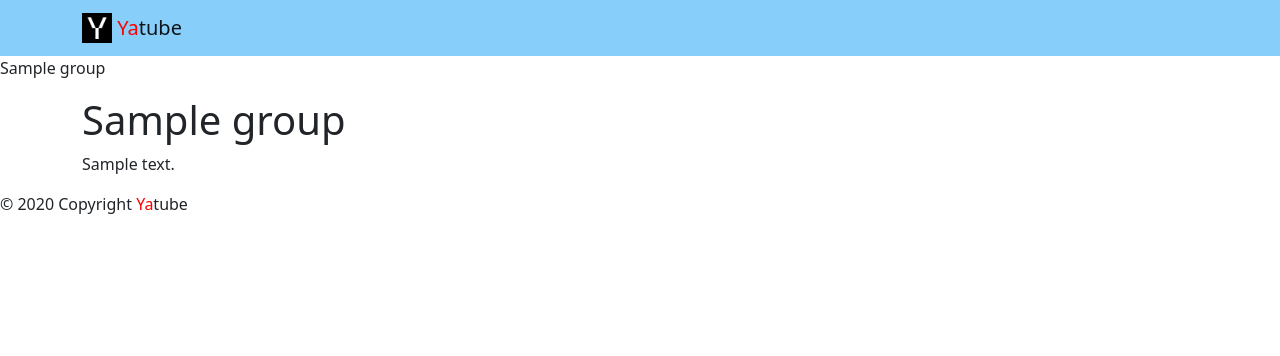
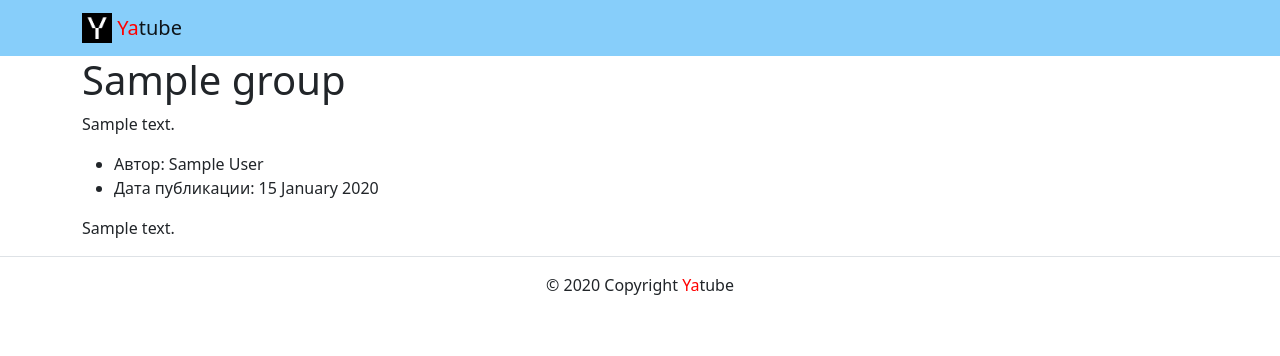
Before and after one commit to Rebsun-web/yatube_project, a Django app: a page that uses yatube/templates/includes/footer.html in a window 1280 px wide. Shown: the top 356 px of the page. Run offline with Django 3.2, Linux system fonts and the light colour scheme; tables that the repository leaves empty hold one stand-in row (values such as "Sample post"); some libraries are stand-ins or nearby versions.

Commit message:
Working version fot theme 5, lesson 6

```diff
--- a/yatube/posts/models.py
+++ b/yatube/posts/models.py
@@ -23,14 +23,7 @@ class Post(models.Model):
 class Group(models.Model):
     title = models.CharField(max_length=200)
     slug = models.SlugField(max_length=50)
-    description = models.TextField()
-    # group = models.ForeignKey(
-    #     Post,
-    #     blank=True,
-    #     null=True,
-    #     on_delete=models.CASCADE,
-    #     related_name='posts'
-    # )
+    description = models.TextField(blank=True, null=True,)
 
     def __str__(self) -> str:
         return (self.title)
--- a/yatube/posts/urls.py
+++ b/yatube/posts/urls.py
@@ -1,9 +1,9 @@
 from django.urls import path
 from . import views
 
-app_name = 'name_posts'
+app_name = 'posts'
 
 urlpatterns = [
-    path('', views.index, name='name_posts_index'),
-    path('group/<slug>/', views.group_posts, name='name_posts_group_posts')
+    path('', views.index, name='posts_index'),
+    path('group/<slug:slug>/', views.group_posts, name='posts_group_posts')
 ]
--- a/yatube/templates/includes/footer.html
+++ b/yatube/templates/includes/footer.html
@@ -4,4 +4,6 @@
 <!-- text-center: выравнивает текстовые блоки внутри блока по центру -->
 <!-- py-3: контент внутри размещается с отступом сверху и снизу -->
 <!-- тег span используется для добавления нужных стилей отдельным участкам текста -->
-<p>© 2020 Copyright <span style="color:red">Ya</span>tube</p>
+<div class = 'border-top text-center py-3'>
+    <p>© 2020 Copyright <span style="color:red">Ya</span>tube</p>
+</div>
--- a/yatube/templates/includes/header.html
+++ b/yatube/templates/includes/header.html
@@ -4,7 +4,7 @@
 <!-- В дальнейшем тут будет создано полноценное меню -->
 <nav class="navbar navbar-light" style="background-color: lightskyblue">
     <div class="container">
-    <a class="navbar-brand" href="{% url 'name_posts:name_posts_index' %}">
+    <a class="navbar-brand" href="{% url 'posts:posts_index' %}">
         <img src="{% static 'img/logo.png' %}" width="30" height="30" class="d-inline-block align-top" alt="">
         <!-- тег span используется для добавления нужных стилей отдельным участкам текста -->
         <span style="color:Red">Ya</span>tube
--- a/yatube/templates/posts/group_list.html
+++ b/yatube/templates/posts/group_list.html
@@ -1,7 +1,4 @@
 {% extends 'base.html' %}
-{% block group %}
-  <p>{{group}}</p>
-{% endblock %}
 {% block content %}
   <div class = 'container'>
     <h1>{{group.title}}</h1>
@@ -9,7 +6,7 @@
       {{group.description}}
     </p>
     <article>
-      {% for post.group.slug in posts.group %}
+      {% for post in posts %}
         <ul>
           <li>
             Автор: {{ post.author.get_full_name }}
@@ -19,7 +16,6 @@
           </li>
         </ul>
         <p>{{ post.text }}</p>
-        <a href="">все записи группы</a>
         {% if not forloop.last %}<hr>{% endif %}
       {% endfor %}
     </article>
--- a/yatube/templates/posts/index.html
+++ b/yatube/templates/posts/index.html
@@ -3,6 +3,7 @@
   <title>{{title}}</title>
 {% endblock %} {% endcomment %}
 {% block content %}
+  <div class = 'container'>
     <h1>{{text}}</h1>
     {% for post in posts %}
       <ul>
@@ -14,7 +15,10 @@
         </li>
       </ul>
       <p>{{ post.text }}</p>
-    <a href="{% url 'name_posts:name_posts_group_posts' %}">все записи группы</a>
+      {% if post.group %}
+        <a href="{% url 'posts:posts_group_posts' post.group.slug %}">все записи группы</a>
+      {% endif %}
       {% if not forloop.last %}<hr>{% endif %}
     {% endfor %}
+    </div>
 {% endblock %}
--- a/yatube/yatube/urls.py
+++ b/yatube/yatube/urls.py
@@ -18,7 +18,7 @@ from django.urls import include, path
 
 urlpatterns = [
     # Главная страница
-    path('', include('posts.urls', namespace='name_posts')),
-    path('group/<slug:slug>/', include('posts.urls', namespace='name_posts')),
+    path('', include('posts.urls', namespace='posts')),
+    path('group/<slug:slug>/', include('posts.urls', namespace='posts')),
     path('admin/', admin.site.urls),
 ]
```
Also changed, not shown: yatube/posts/migrations/0003_auto_20221221_2129.py (added), yatube/templates/base.html (line endings or trailing spaces). Lines whose indentation alone changed are shown as unchanged.
